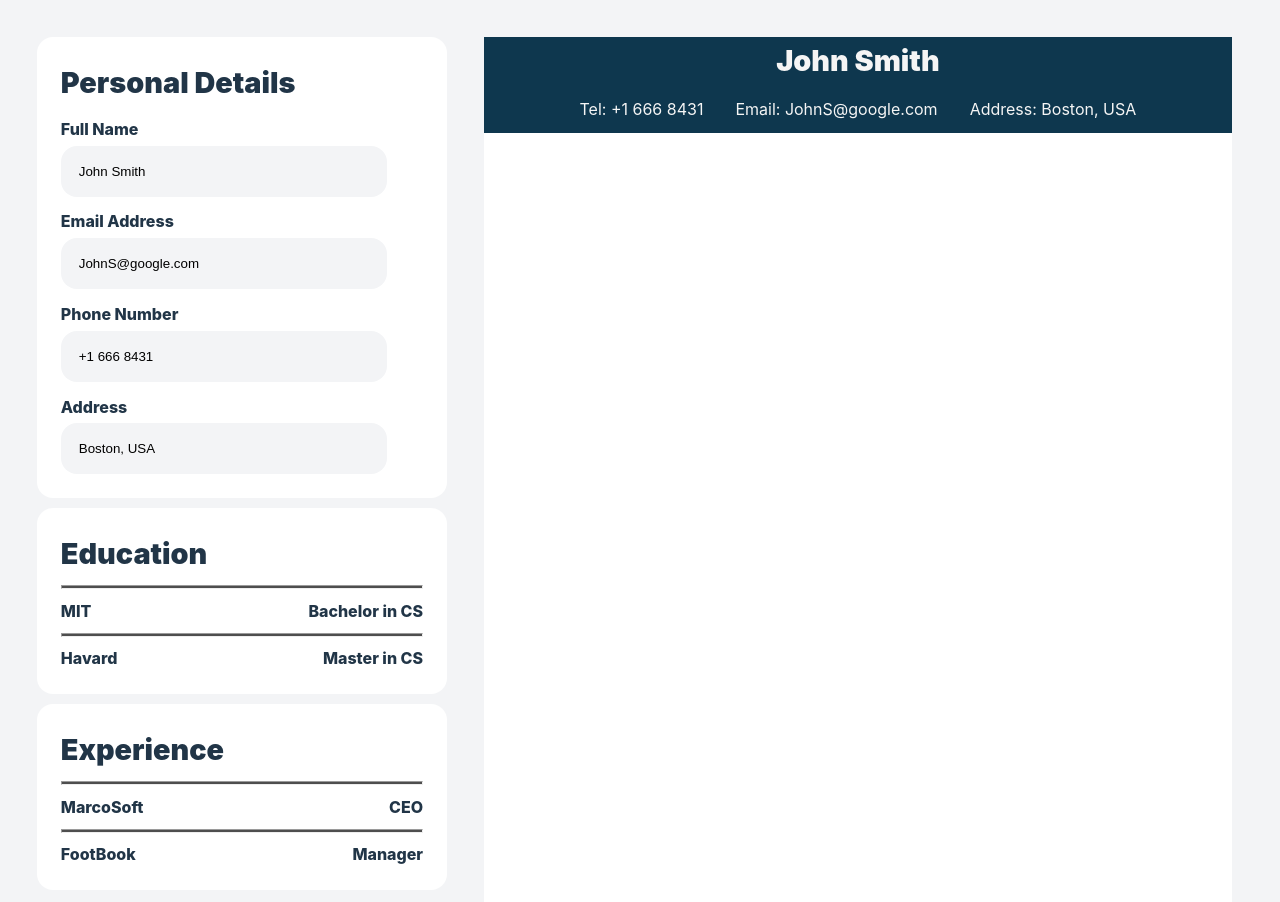
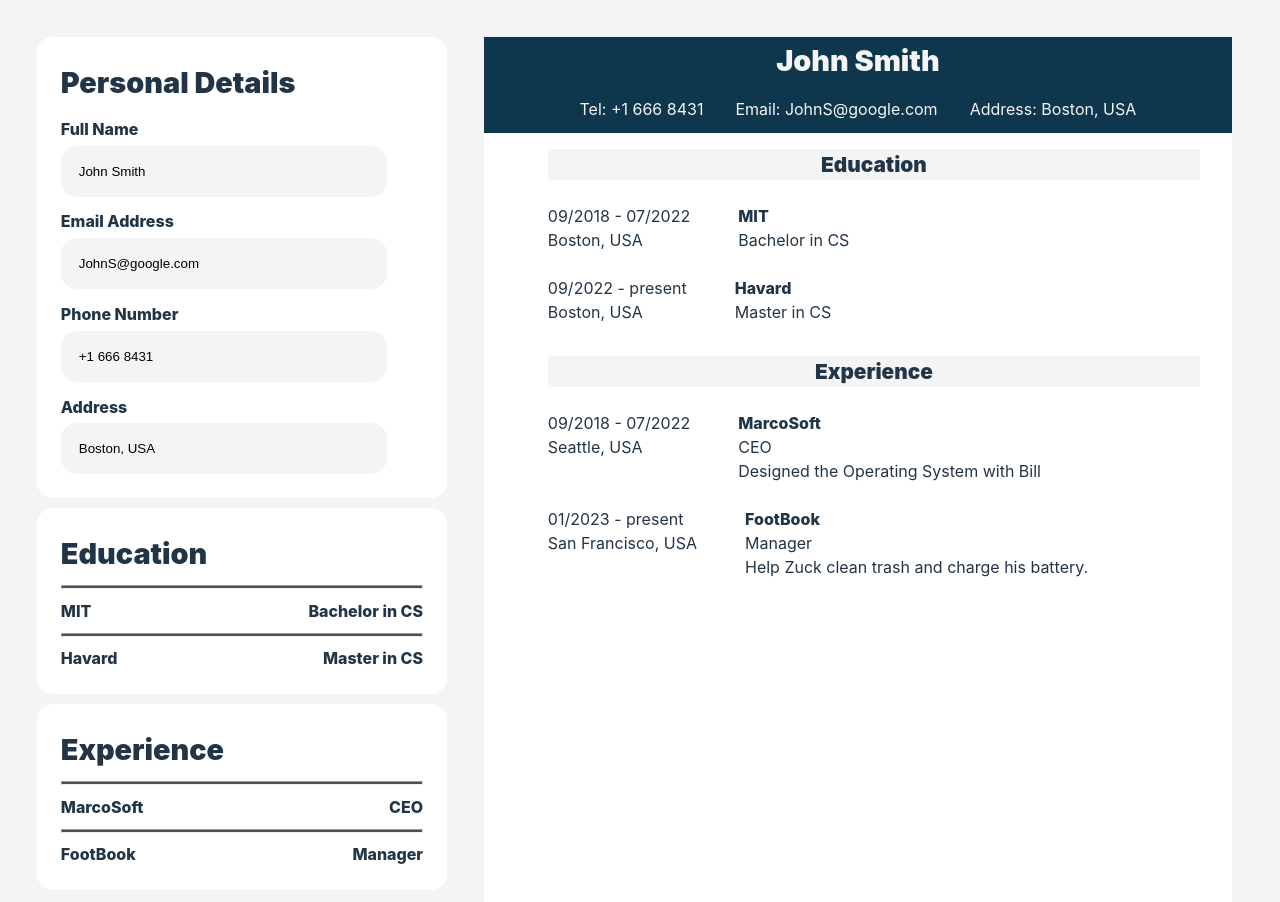
Before and after one commit to 90yearsoldcoder/CV_application, a React (Vite) app: page / in a window 1280 px wide. Shown: the top 902 px of the page. Built offline with nearby package versions, Linux system fonts and the light colour scheme.

Commit message:
add Education and experience Preview part

```diff
--- a/src/App.jsx
+++ b/src/App.jsx
@@ -4,6 +4,7 @@ import { basicInfoExample, EduInfoExample, ExpInfoExample } from "./data/data";
 import BasicInfoPanel from "./components/basicInfoPanel";
 import InfoInputPanel from "./components/infoInputPanel";
 import BasicInfoPreview from "./components/basicInfoPreview";
+import InfoPreview from "./components/infoPreview";
 
 function App() {
   // use example for now
@@ -30,6 +31,16 @@ function App() {
       </div>
       <div className="previewContainer">
         <BasicInfoPreview info={basicInfo}></BasicInfoPreview>
+        <InfoPreview
+          info={EduInfo}
+          title="Education"
+          displayKeys={["School", "Degree"]}
+        ></InfoPreview>
+        <InfoPreview
+          info={ExpInfo}
+          title="Experience"
+          displayKeys={["CompanyName", "PositionTitle", "Description"]}
+        ></InfoPreview>
       </div>
     </>
   );
--- a/src/styles/preview.css
+++ b/src/styles/preview.css
@@ -22,3 +22,40 @@
   font-size: 1.8rem;
   font-weight: 900;
 }
+
+.infoPreview_container {
+  display: flex;
+  flex-direction: column;
+  gap: 1.5rem;
+
+  padding: 1rem 2rem 1rem 2rem;
+  margin: 0rem 2rem 0rem 2rem;
+  width: calc(100% - 6rem);
+}
+
+.infoPreview_title {
+  text-align: center;
+  font-size: 1.3rem;
+  font-weight: 900;
+  background-color: var(--main-background-color);
+}
+
+.infoPreview_item {
+  display: flex;
+  gap: 3rem;
+  width: 100%;
+}
+
+.infoPreview_item_left {
+  display: flex;
+  flex-direction: column;
+}
+
+.infoPreview_item_right {
+  display: flex;
+  flex-direction: column;
+}
+
+.infoPreview_item .bolder {
+  font-weight: 800;
+}
```
